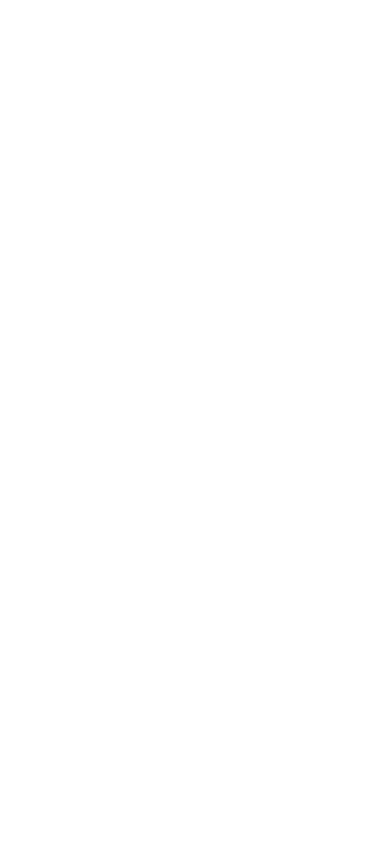
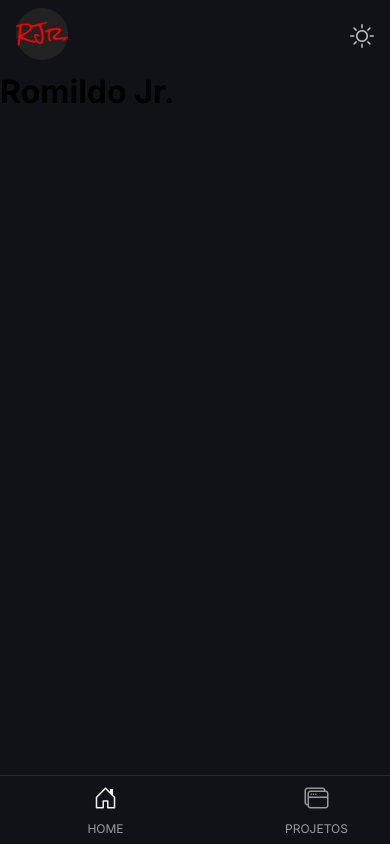
Before and after one commit to romildoalimajr/portfolio-frontend, a plain HTML site: page index.html in a window 390 px wide. Drawn offline with nearby package versions, Linux system fonts and the light colour scheme.

Commit message:
estilizando o mobile.

```diff
--- /dev/null
+++ b/assets/css/style.css
@@ -0,0 +1,100 @@
+:root{
+    --primary-color: #F0F0F0;
+
+    --primary-bg-color: #111217;
+    --secondary-bg-color: #282925;
+    --border-color: #28292E;
+
+    --title-color: #f0f0f0;
+    --text-color: #9A9A9C;
+    --link-color: #9A9A9C;
+    --icon-color: #C7C8C9;
+}
+
+/* :root light-theme{
+    --primary-color: #0B0B0F;
+
+    --primary-bg-color: #E9E9E9;
+    --secondary-bg-color: #C7C8C9;
+    --border-color: #c7c8c9;
+
+    --title-color: #0b0b0b;
+    --text-color: #28292E;
+    --link-color: #28292E;
+    --icon-color: #56575A;
+} */
+
+*{
+    margin: 0;
+    padding: 0;
+    box-sizing: border-box;
+    vertical-align: baseline;
+    list-style: none;
+}
+
+body{
+    background: var(--primary-bg-color);
+    font-family: 'Inter',  sans-serif;
+}
+i{
+    color: var(--icon-color);
+}
+a{
+    text-decoration: none;
+}
+
+.header{
+    width: 100%;
+    display: flex;
+    flex-flow: row wrap;
+    justify-content: space-between;
+    align-items: center;
+    padding: 0.5rem 1rem;
+}
+
+.header__brand .brand__logo{
+    width: 3.25rem;
+    height: 3.25rem;
+}
+#toggleTheme{
+    font-size: 1.5rem;
+}
+.menu{
+    display: flex;
+    align-items: center;
+    background: var( --primary-bg-color);
+}
+.menu__item{
+    width: 100vh;
+}
+.menu--mobile{
+    width: 100vh;
+    position: fixed;
+    bottom: 0;
+    justify-content: space-between;
+    border-top: 1px solid var(--border-color);
+}
+.menu--mobile .menu__link{
+    display: flex;
+    flex-direction: column;
+    justify-content: center;
+    align-items: center;
+    padding: 0.5rem 1rem;
+    gap: .5rem;
+
+}
+.menu__link.active .menu__icon,
+.menu__link.active .menu__item{
+    color: var(--primary-color);
+    font-weight: 600;
+}
+.menu__icon, .menu__text{
+    color: var(--text-color);
+}
+.menu__icon{
+    font-size: 1.5rem;
+}
+.menu__text{
+    font-size: .75rem;
+    text-transform: uppercase;
+}
--- a/index.html
+++ b/index.html
@@ -1,11 +1,64 @@
 <!DOCTYPE html>
 <html lang="en">
+
 <head>
     <meta charset="UTF-8">
     <meta name="viewport" content="width=device-width, initial-scale=1.0">
-    <title>Document</title>
+    <title>Romildo A. Lima Jr.</title>
+    <meta name="description"
+        content="Portfólio do desenvolvedor front-end Romildo Jr. para compartilhar seus projetos.">
+    <link rel="preconnect" href="https://fonts.googleapis.com">
+    <link rel="preconnect" href="https://fonts.gstatic.com" crossorigin>
+    <link
+        href="https://fonts.googleapis.com/css2?family=Inter:ital,opsz,wght@0,14..32,100..900;1,14..32,100..900&display=swap"
+        rel="stylesheet">
+    <link rel="apple-touch-icon" sizes="180x180" href="/apple-touch-icon.png">
+    <link rel="icon" type="image/png" sizes="32x32" href="/favicon-32x32.png">
+    <link rel="icon" type="image/png" sizes="16x16" href="/favicon-16x16.png">
+    <link rel="manifest" href="/site.webmanifest">
+    <link rel="stylesheet" href="https://cdn.jsdelivr.net/npm/bootstrap-icons@1.11.3/font/bootstrap-icons.min.css">
+    <link rel="stylesheet" href="./assets/css/style.css">
 </head>
+
 <body>
 
+    <header class="header">
+        <div class="header__brand">
+            <img class="brand__logo" src="./assets/image/logo.png" alt="logo RJR">
+        </div>
+        <i id="toggleTheme" class="bi bi-sun"></i>
+    </header>
+    <nav>
+        <ul class="menu menu--mobile">
+            <li class="menu__item">
+                <a class="menu__link active" href="#home">
+                    <i class="menu__icon bi bi-house-door"></i>
+                    <span class="menu__text">Home</span>
+                </a>
+            </li>
+            <li class="menu__item">
+                <a class="menu__link" href="#projetos">
+                    <i class="menu__icon bi bi-window-stack"></i>
+                    <span class="menu__text">Projetos</span>
+                </a>
+            </li>
+            <li class="menu__item">
+                <a class="menu__link" href="#sobre">
+                    <i class="menu__icon bi bi-person"></i>
+                    <span class="menu__text">Sobre</span>
+                </a>
+            </li>
+            <li class="menu__item">
+                <a class="menu__link" href="#contato">
+                    <i class="menu__icon bi bi-envelope"></i>
+                    <span class="menu__text">Contato</span>
+                </a>
+            </li>
+
+        </ul>
+    </nav>
+    <h1>Romildo Jr.</h1>
+
 </body>
+
 </html>
```
Also changed, not shown: assets/image/logo.png (added), favicon.ico (added).
